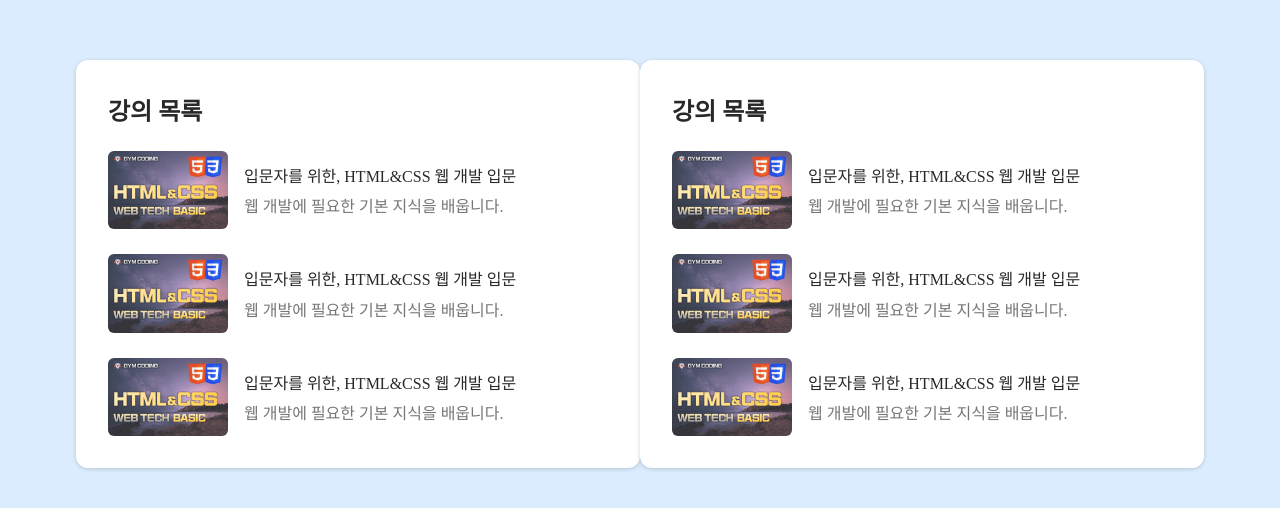
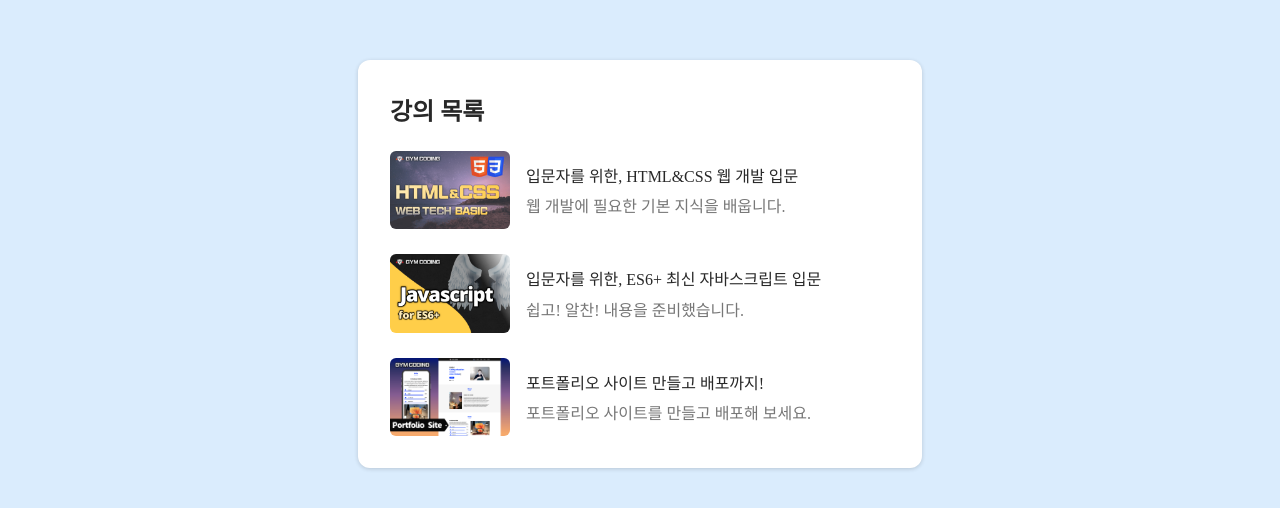
Before and after one commit to 2gyusung/learn-react, a React (Vite) app in the folder cra-react-app/learn-react/: page / in a window 1280 px wide. Shown: the part 136-644 px from the top of the page. Built offline with nearby package versions, Linux system fonts and the light colour scheme.

Commit message:
props 전달

```diff
--- a/cra-react-app/learn-react/src/App.jsx
+++ b/cra-react-app/learn-react/src/App.jsx
@@ -11,11 +11,29 @@
 function App() {
   // const [count, setCount] = useState(0)
 
+  const items = [
+      {
+        title: '입문자를 위한, HTML&CSS 웹 개발 입문',
+        description: '웹 개발에 필요한 기본 지식을 배웁니다.',
+        thumbnail: '/img/htmlcss.png',
+      },
+       {
+        title: '입문자를 위한, ES6+ 최신 자바스크립트 입문',
+        description: '쉽고! 알찬! 내용을 준비했습니다.',
+        thumbnail: '/img/js.png',
+      },
+       {
+        title: '포트폴리오 사이트 만들고 배포까지!',
+        description: '포트폴리오 사이트를 만들고 배포해 보세요.',
+        thumbnail: '/img/portfolio.png',
+      }
+
+  ]
+
   return (
     <>
       <main>
-		<CourseListCard/>
-		<CourseListCard/>
+		<CourseListCard items={items}/>
 			</main>
     </>
   )
--- /dev/null
+++ b/cra-react-app/learn-react/src/components/Card.jsx
@@ -0,0 +1,10 @@
+export default function Card({ title, children }) {
+  return (
+    <div className="card">
+      <div className="card__header">{title}</div>
+      <div className="card__body">
+        {children}
+      </div>
+    </div>
+  )
+}
--- a/cra-react-app/learn-react/src/components/course/CourseItem.jsx
+++ b/cra-react-app/learn-react/src/components/course/CourseItem.jsx
@@ -1,18 +1,22 @@
+export default function CourseItem({ title, description, thumbnail }) {
 
 
+  const isEmpty = false;
 
-export default function CourseItem() {
+  if (isEmpty) {
+    return (
+      <p>강의가 없습니다.</p>
+    )
+  }
+
   return (
     <article className="course">
-    <img className="course__img" src="./img/htmlcss.png" alt="" />
-    <div className="course__body">
-      <div className="course__title">
-        입문자를 위한, HTML&amp;CSS 웹 개발 입문
+      <img className="course__img" src={thumbnail} alt="강의 이미지" />
+      <div className="course__body">
+        <div className="course__title">{title}</div>
+        <div className="course__description">{description}</div>
       </div>
-      <div className="course__description">
-        웹 개발에 필요한 기본 지식을 배웁니다.{" "}
-      </div>
-    </div>
-  </article>
-  )
+    </article>
+  );
+
 }
--- a/cra-react-app/learn-react/src/components/course/CourseListCard.jsx
+++ b/cra-react-app/learn-react/src/components/course/CourseListCard.jsx
@@ -1,19 +1,26 @@
 import React from 'react'
+import Card from '../Card';
 import CourseItem from './CourseItem'
 
-function CourseListCard() {
+function CourseListCard({ items }) {
+
+  const [course1, course2, course3] = items;
+
   return (
-    <div className="card">
-    <div className="card__header">강의 목록</div>
-    <div className="card__body">
-      <div className="courses">
-        <CourseItem/>
-        <CourseItem/>
-        <CourseItem/>
+    <Card title='강의 목록'>
+      <div className='courses'>
+        <CourseItem
+          {...course1}
+        />
+        <CourseItem
+          {...course2}
+        />
+        <CourseItem
+          {...course3}
+        />
       </div>
-    </div>
-  </div>
-  )
+    </Card>
+  );
 }
 
-export default CourseListCard
+export default CourseListCard;
```
Also changed, not shown: cra-react-app/learn-react/public/img/js.png (added), cra-react-app/learn-react/public/img/portfolio.png (added).
